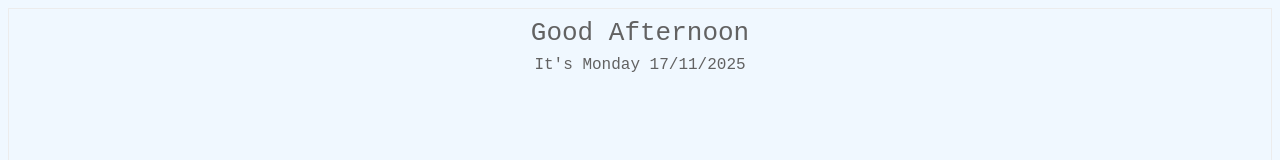
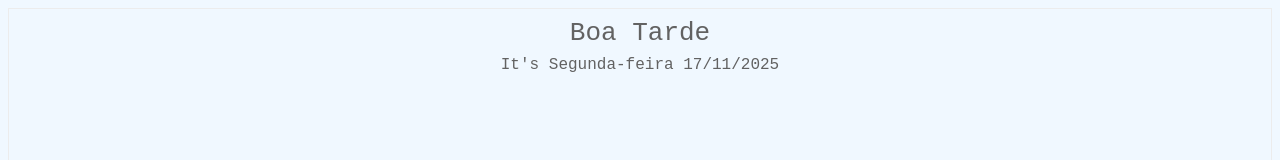
Before and after one commit to biacouto/notion, a plain HTML site: page index.html in a window 1280 px wide. Shown: the top 160 px of the page. Drawn offline with Linux system fonts and the light colour scheme.

Commit message:
Update index.html

```diff
--- a/index.html
+++ b/index.html
@@ -28,13 +28,13 @@ body{
 
 <script>
     var weekday = new Array(7);
-    weekday[0] = "Sunday";
-    weekday[1] = "Monday";
-    weekday[2] = "Tuesday";
-    weekday[3] = "Wednesday";
-    weekday[4] = "Thursday";
-    weekday[5] = "Friday";
-    weekday[6] = "Saturday";
+    weekday[0] = "Domingo";
+    weekday[1] = "Segunda-feira";
+    weekday[2] = "Terça-feira";
+    weekday[3] = "Quarta-feira";
+    weekday[4] = "Quinta-feira";
+    weekday[5] = "Sexta-feira";
+    weekday[6] = "Sábado";
 
 
     var today = new Date();
@@ -45,11 +45,11 @@ body{
     var greet;
 
     if (hrs < 12)
-        greet = 'Good Morning  ';
+        greet = 'Bom Dia  ';
     else if (hrs >= 12 && hrs <= 17)
-        greet = 'Good Afternoon ';
+        greet = 'Boa Tarde ';
     else if (hrs >= 17 && hrs <= 24)
-        greet = 'Good Evening  ';
+        greet = 'Boa Noite  ';
 
     document.getElementById('lbl').innerHTML =
         greet+=`<div id="date"> It's ${date}</div>`;
```
